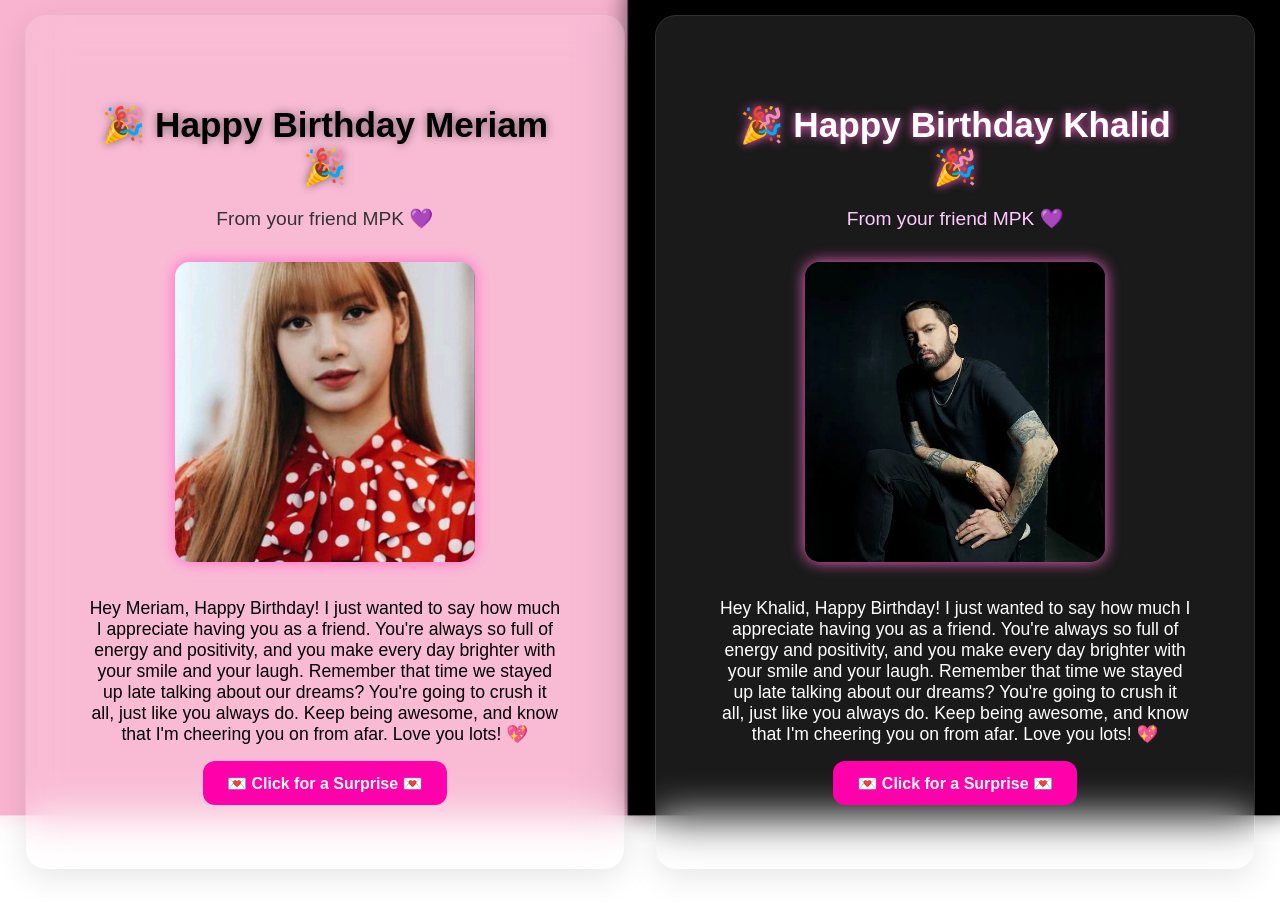
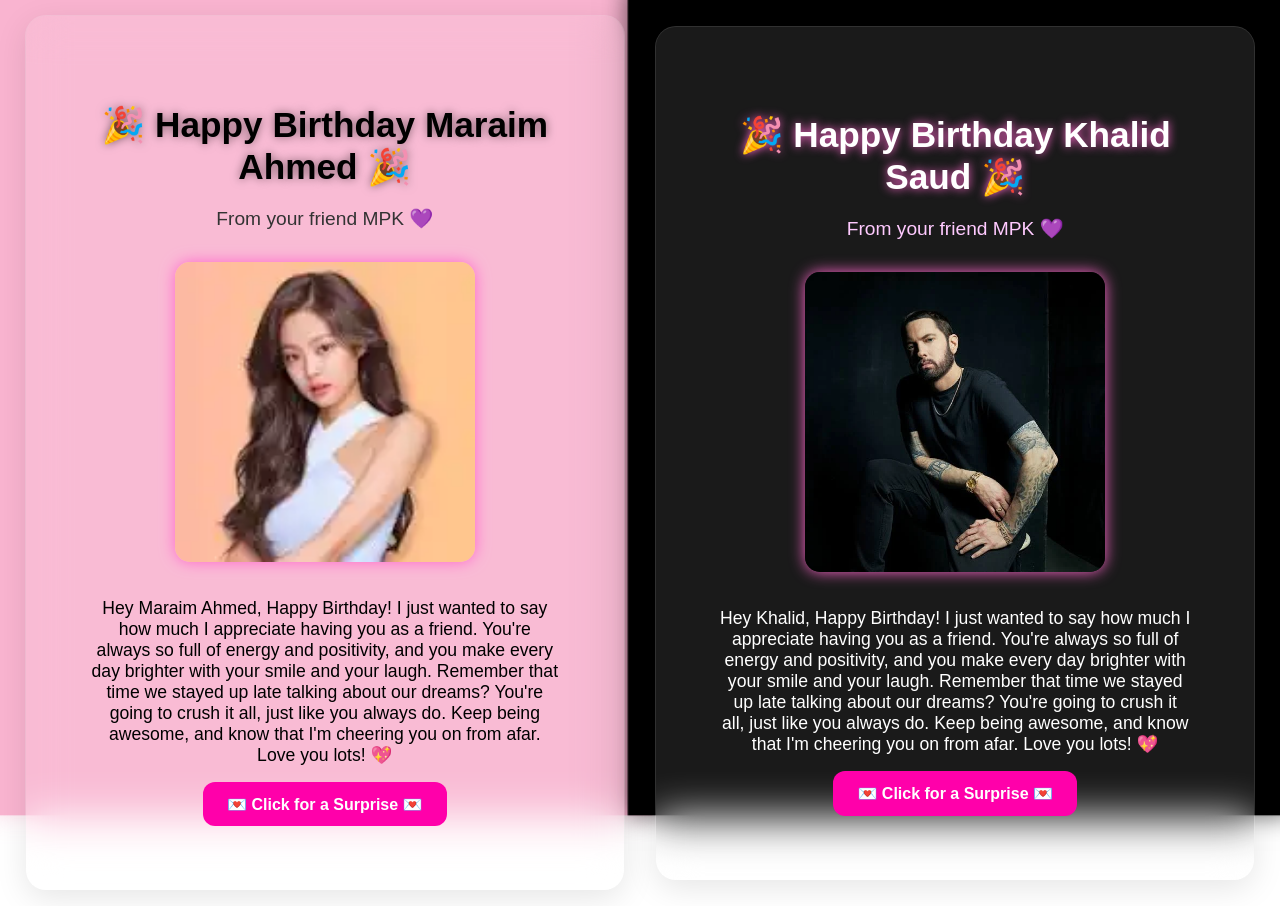
Before and after one commit to MPKDev-Codebeat13/HBD, a plain HTML site: page index.html in a window 1280 px wide. Before the commit the page ends 885 px from the top, so only its background shows below. Drawn offline with nearby package versions, Linux system fonts and the light colour scheme.

Commit message:
checkpoint

```diff
--- a/index.html
+++ b/index.html
@@ -3,27 +3,27 @@
   <head>
     <meta charset="UTF-8" />
     <meta name="viewport" content="width=device-width, initial-scale=1.0" />
-    <title>Happy Birthday Meriam and Khalid Sahud 🎉</title>
+    <title>Happy Birthday Maraim Ahmed and Khalid Saud 🎉</title>
     <link rel="stylesheet" href="style.css" />
     <link rel="icon" type="image/x-icon" href="./assets/images/bday.jpg" />
   </head>
   <body>
     <div class="card">
-      <h1 class="title">🎉 Happy Birthday Meriam 🎉</h1>
+      <h1 class="title">🎉 Happy Birthday Maraim Ahmed 🎉</h1>
       <p class="subtitle">From your friend MPK 💜</p>
       <img
-        src="assets/images/jennie.jpg"
+        src="assets/images/image.png"
         alt="Jennie Kim"
         class="idol-img"
         loading="lazy"
       />
       <p class="message">
-        Hey Meriam, Happy Birthday! I just wanted to say how much I appreciate
-        having you as a friend. You're always so full of energy and positivity,
-        and you make every day brighter with your smile and your laugh. Remember
-        that time we stayed up late talking about our dreams? You're going to
-        crush it all, just like you always do. Keep being awesome, and know that
-        I'm cheering you on from afar. Love you lots! 💖
+        Hey Maraim Ahmed, Happy Birthday! I just wanted to say how much I
+        appreciate having you as a friend. You're always so full of energy and
+        positivity, and you make every day brighter with your smile and your
+        laugh. Remember that time we stayed up late talking about our dreams?
+        You're going to crush it all, just like you always do. Keep being
+        awesome, and know that I'm cheering you on from afar. Love you lots! 💖
       </p>
       <button id="showMoreBtn" tabindex="0">💌 Click for a Surprise 💌</button>
       <div class="hidden" id="hiddenMessage">
@@ -46,13 +46,13 @@
             />
           </div>
         </div>
-        <a href="letter.html?name=Meriam" class="letter-link">
+        <a href="letter.html?name=Maraim Ahmed" class="letter-link">
           <button tabindex="0">📖 Read Full Letter 📖</button>
         </a>
       </div>
     </div>
     <div class="card">
-      <h1 class="title">🎉 Happy Birthday Khalid 🎉</h1>
+      <h1 class="title">🎉 Happy Birthday Khalid Saud 🎉</h1>
       <p class="subtitle">From your friend MPK 💜</p>
       <img
         src="assets/images/eminem.png"
@@ -89,7 +89,7 @@
             />
           </div>
         </div>
-        <a href="letter.html?name=Khalid" class="letter-link">
+        <a href="letter.html?name=Khalid Saud" class="letter-link">
           <button tabindex="0">📖 Read Full Letter 📖</button>
         </a>
       </div>
```
Also changed, not shown: letter.html (+2 -2 lines), assets/images/image.png (added), 1 other file.
